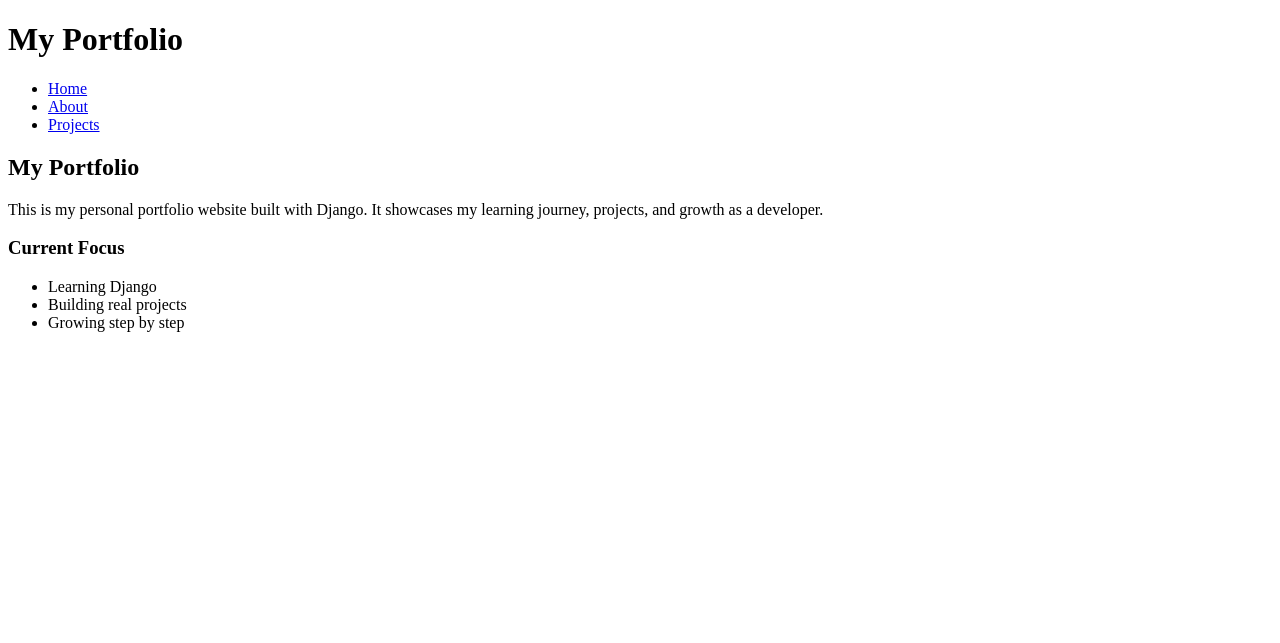
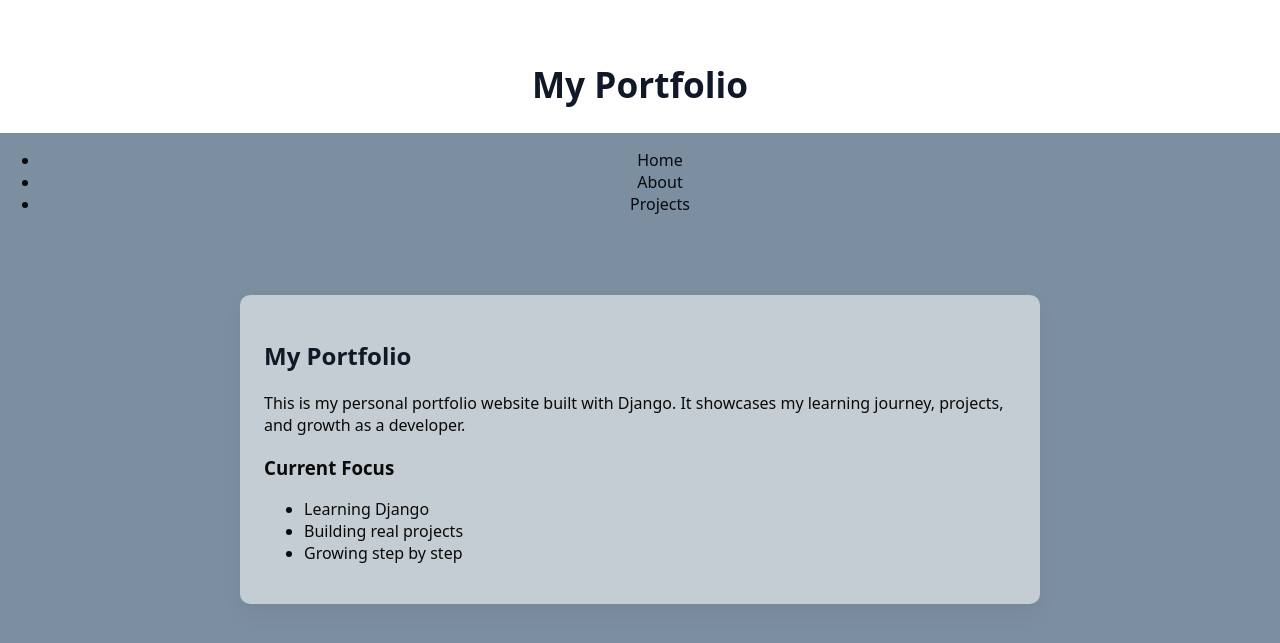
Before and after one commit to Marsh4444/django, a Django app: page / in a window 1280 px wide. Shown: the top 643 px of the page. Run offline with Django 5.2, Linux system fonts and the light colour scheme.

Commit message:
Day 6: Applied CSS styling and improved layout design - Connected static CSS to Django templates - Styled layout, navigation, and cards - Improved overall visual structure and readability

```diff
--- /dev/null
+++ b/main/static/main/style.css
@@ -0,0 +1,58 @@
+/* Reset */
+body {
+    font-family: system-ui, -apple-system, BlinkMacSystemFont, "Segoe UI", sans-serif;
+    margin: 0;
+    padding: 0;
+    background-color: #7c8fa1;
+    color: #0a0a09;
+}
+
+/* Header */
+header {
+    padding: 60px 25px 25px;
+    text-align: center;
+    background-color: white;
+}
+
+header h1 {
+    margin: 0;
+    font-size: 2.2rem;
+}
+
+/* Navigation */
+nav {
+    text-align: center;
+    margin-bottom: 60px;
+}
+
+nav a {
+    color: #070a10;
+    text-decoration: none;
+    margin: 0 12px;
+    font-weight: 500;
+}
+
+nav a:hover {
+    text-decoration: underline;
+}
+
+/* Main content */
+main {
+    max-width: 800px;
+    margin: 0 auto;
+    padding: 20px;
+}
+
+/* Cards */
+.card {
+    background-color: rgba(255, 255, 255, 0.548);
+    padding: 24px;
+    margin-bottom: 20px;
+    border-radius: 10px;
+    box-shadow: 0 10px 20px rgba(0, 0, 0, 0.05);
+}
+
+/* Headings */
+h1, h2 {
+    color: #111827;
+}
--- a/main/templates/main/about.html
+++ b/main/templates/main/about.html
@@ -3,6 +3,7 @@
 {% block title %}About{% endblock %}
 
 {% block content %}
+<div class="card">
     <h2>About Me</h2>
 
     <p>
@@ -16,4 +17,5 @@
         <li>Problem Solving</li>
         <li>Continuous Learning</li>
     </ul>
+</div>
 {% endblock %}
--- a/main/templates/main/base.html
+++ b/main/templates/main/base.html
@@ -1,8 +1,10 @@
+{% load static %}
 <!DOCTYPE html>
 <html lang="en">
 <head>
     <meta charset="UTF-8">
     <title>{% block title %}My Portfolio{% endblock %}</title>
+    <link rel="stylesheet" href="{% static 'main/style.css' %}">
 </head>
 <body>
 
--- a/main/templates/main/home.html
+++ b/main/templates/main/home.html
@@ -3,6 +3,7 @@
 {% block title %}Home{% endblock %}
 
 {% block content %}
+<div class="card">
     <h2>My Portfolio</h2>
 
     <p>
@@ -16,4 +17,5 @@
         <li>Building real projects</li>
         <li>Growing step by step</li>
     </ul>
+</div>
 {% endblock %}
--- a/main/templates/main/projects.html
+++ b/main/templates/main/projects.html
@@ -3,6 +3,7 @@
 {% block title %}Projects{% endblock %}
 
 {% block content %}
+<div class="card">
     <h2>Projects</h2>
 
     <ul>
@@ -11,4 +12,5 @@
         <li>Learning Log App</li>
         <li>More coming soon...</li>
     </ul>
+</div>
 {% endblock %}
```
Lines whose indentation alone changed are shown as unchanged.
